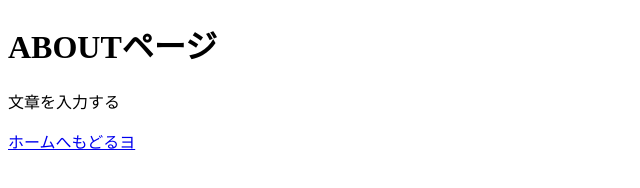
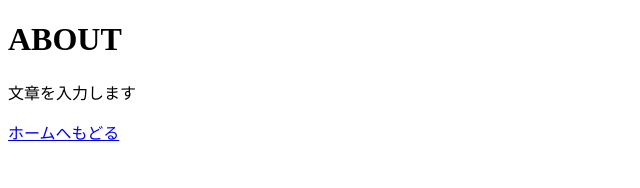
Before and after one commit to madokakmr/html_sample_01, a plain HTML site: page about.html in a window 1280 px wide. Shown: the whole page, without its empty margins (0-640 px from the left). Drawn offline with Linux system fonts and the light colour scheme.

Commit message:
Add files via upload

```diff
--- a/about.html
+++ b/about.html
@@ -5,10 +5,10 @@
       <title>サンプルページ</title>
   </head>
     <body>
-      <h1>ABOUTページ</h1>
-      <p>文章を入力する</p>
+      <h1>ABOUT</h1>
+      <p>文章を入力します</p>
       <p>
-        <a href="index.html">ホームへもどるヨ</a>
+        <a href="index.html">ホームへもどる</a>
        </p>
   </body>
 </html>
```
Also changed, not shown: index.html (+3 -3 lines).
